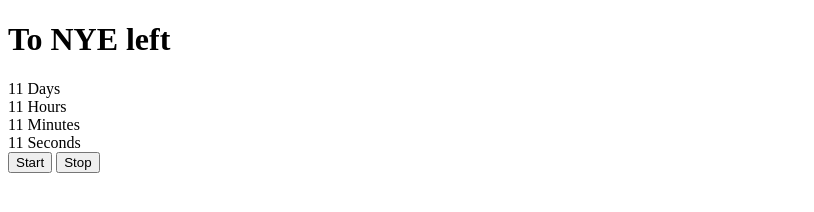
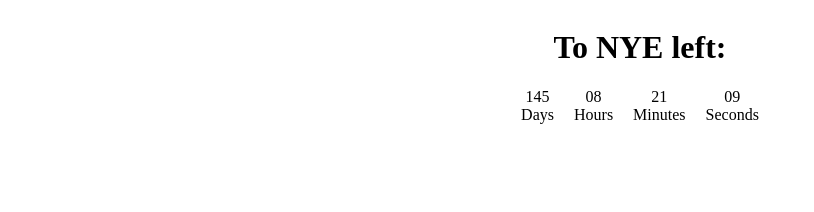
Before and after one commit to KMyroslav/goit-js-hw-11-timer, a plain HTML site: page index.html in a window 1280 px wide. Shown: the whole page, without its empty margins (0-814 px from the left). Drawn offline with Linux system fonts and the light colour scheme.

Commit message:
Finishes timer

```diff
--- a/index.html
+++ b/index.html
@@ -5,32 +5,34 @@
     <meta http-equiv="X-UA-Compatible" content="IE=edge" />
     <meta name="viewport" content="width=device-width, initial-scale=1.0" />
     <title>Timer</title>
+    <link rel="stylesheet" href="./styles.css" />
   </head>
   <body>
-    <h1>To NYE left</h1>
+    <div class="wrapper">
+      <h1 class="title">To NYE left:</h1>
       <div class="timer" id="timer-1">
         <div class="field">
-        <span class="value" data-value="days">11</span>
+          <span class="value" data-value="days">00</span>
           <span class="label">Days</span>
         </div>
 
         <div class="field">
-        <span class="value" data-value="hours">11</span>
+          <span class="value" data-value="hours">00</span>
           <span class="label">Hours</span>
         </div>
 
         <div class="field">
-        <span class="value" data-value="mins">11</span>
+          <span class="value" data-value="mins">00</span>
           <span class="label">Minutes</span>
         </div>
 
         <div class="field">
-        <span class="value" data-value="secs">11</span>
+          <span class="value" data-value="secs">00</span>
           <span class="label">Seconds</span>
         </div>
       </div>
-    <button type="button" data-action="start">Start</button>
-    <button type="button" data-action="stop">Stop</button>
+    </div>
+
     <script src="./main.js" type="module"></script>
   </body>
 </html>
--- a/main.js
+++ b/main.js
@@ -1,5 +1,3 @@
-const startBtn = document.querySelector('[data-action="start"]');
-const stopBtn = document.querySelector('[data-action="stop"]');
 const dayEl = document.querySelector('[data-value="days"]');
 const hoursEl = document.querySelector('[data-value="hours"]');
 const minsEl = document.querySelector('[data-value="mins"]');
@@ -10,24 +8,14 @@ class CountdownTimer {
     this.selector = selector;
     this.targetDate = targetDate;
     this.onTick = onTick;
-    this.timerId = null;
-    this.active = false;
+    this.start();
   }
 
   start() {
-    if (this.active) {
-      return;
-    }
-    this.active = true;
     this.timerId = setInterval(() => {
       const timeLeft = this.targetDate - Date.now();
       this.onTick(timeLeft);
     }, 1000);
-  }
-
-  stop() {
-    this.active = false;
-    clearInterval(this.timerId);
   }
 }
 
@@ -51,57 +39,3 @@ const timer = new CountdownTimer({
   targetDate: new Date('Jan 01, 2022'),
   onTick: updateTimer,
 });
-
-startBtn.addEventListener('click', timer.start.bind(timer));
-stopBtn.addEventListener('click', timer.stop.bind(timer));
-
-// const timer = {
-//   start() {
-//     if (active) {
-//       return;
-//     }
-//     active = true;
-//     timerId = setInterval(countdown, 1000);
-//     function countdown() {
-//       const startTime = Date.now();
-//       const timeLeft = targetDate - startTime;
-//       dayEl.textContent = Math.floor(timeLeft / (1000 * 60 * 60 * 24));
-//       hoursEl.textContent = pad(
-//         Math.floor((timeLeft % (1000 * 60 * 60 * 24)) / (1000 * 60 * 60)),
-//       );
-//       minsEl.textContent = pad(
-//         Math.floor((timeLeft % (1000 * 60 * 60)) / (1000 * 60)),
-//       );
-//       secsEl.textContent = pad(Math.floor((timeLeft % (1000 * 60)) / 1000));
-//     }
-//   },
-//   stop() {
-//     active = false;
-//     clearInterval(timerId);
-//   },
-// };
-
-// /*
-//  * Оставшиеся дни: делим значение UTC на 1000 * 60 * 60 * 24, количество
-//  * миллисекунд в одном дне (миллисекунды * секунды * минуты * часы)
-//  */
-// const days = Math.floor(time / (1000 * 60 * 60 * 24));
-
-// /*
-//  * Оставшиеся часы: получаем остаток от предыдущего расчета с помощью оператора
-//  * остатка % и делим его на количество миллисекунд в одном часе
-//  * (1000 * 60 * 60 = миллисекунды * минуты * секунды)
-//  */
-// const hours = Math.floor((time % (1000 * 60 * 60 * 24)) / (1000 * 60 * 60));
-
-// /*
-//  * Оставшиеся минуты: получаем оставшиеся минуты и делим их на количество
-//  * миллисекунд в одной минуте (1000 * 60 = миллисекунды * секунды)
-//  */
-// const mins = Math.floor((time % (1000 * 60 * 60)) / (1000 * 60));
-
-// /*
-//  * Оставшиеся секунды: получаем оставшиеся секунды и делим их на количество
-//  * миллисекунд в одной секунде (1000)
-//  */
-// const secs = Math.floor((time % (1000 * 60)) / 1000);
--- /dev/null
+++ b/styles.css
@@ -0,0 +1,21 @@
+.timer {
+  display: flex;
+}
+
+.wrapper {
+  display: flex;
+  flex-direction: column;
+  justify-content: center;
+  align-items: center;
+}
+
+.field {
+  display: flex;
+  flex-direction: column;
+  justify-content: center;
+  align-items: center;
+}
+
+.field:not(:first-child) {
+  margin-left: 20px;
+}
```
Lines whose indentation alone changed are shown as unchanged.
